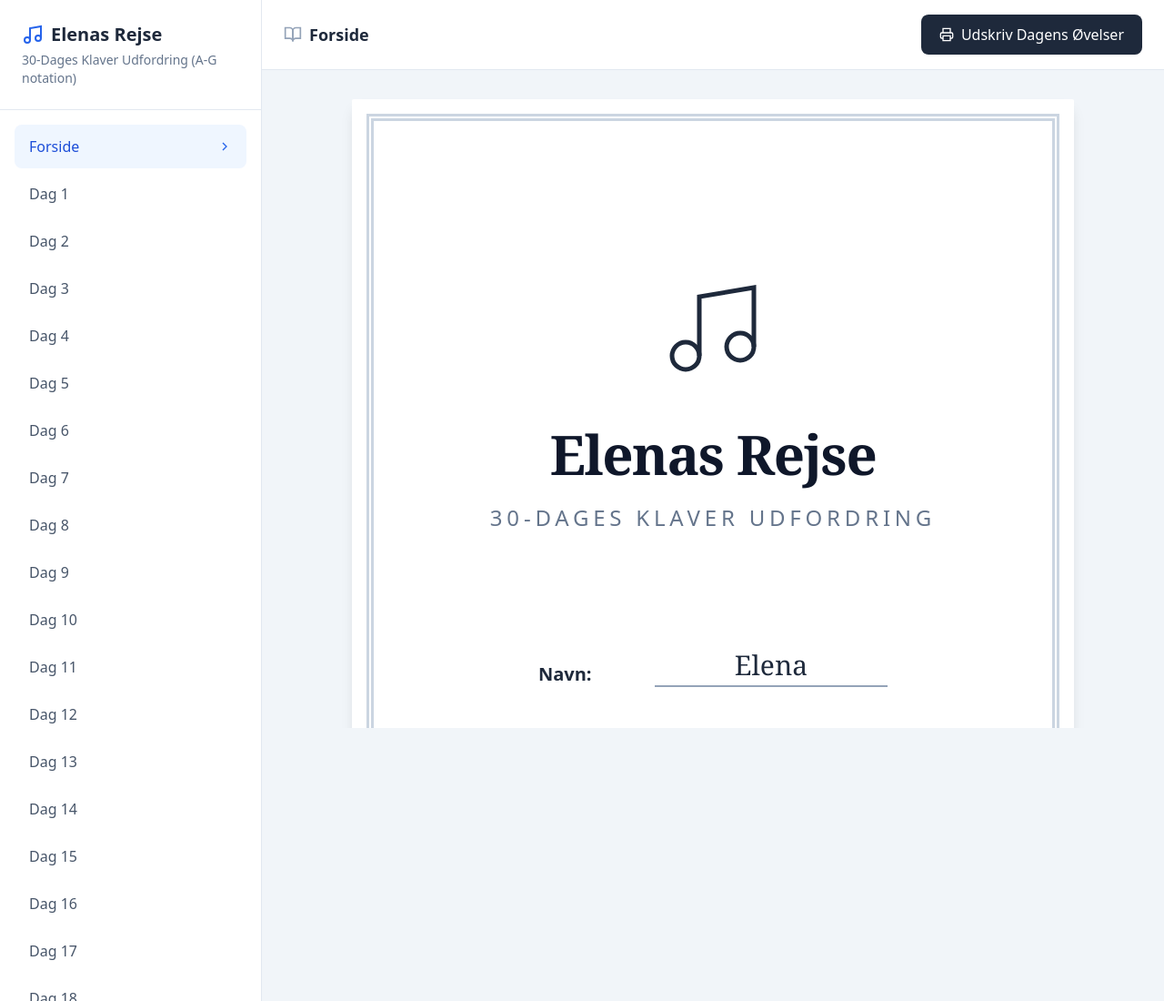
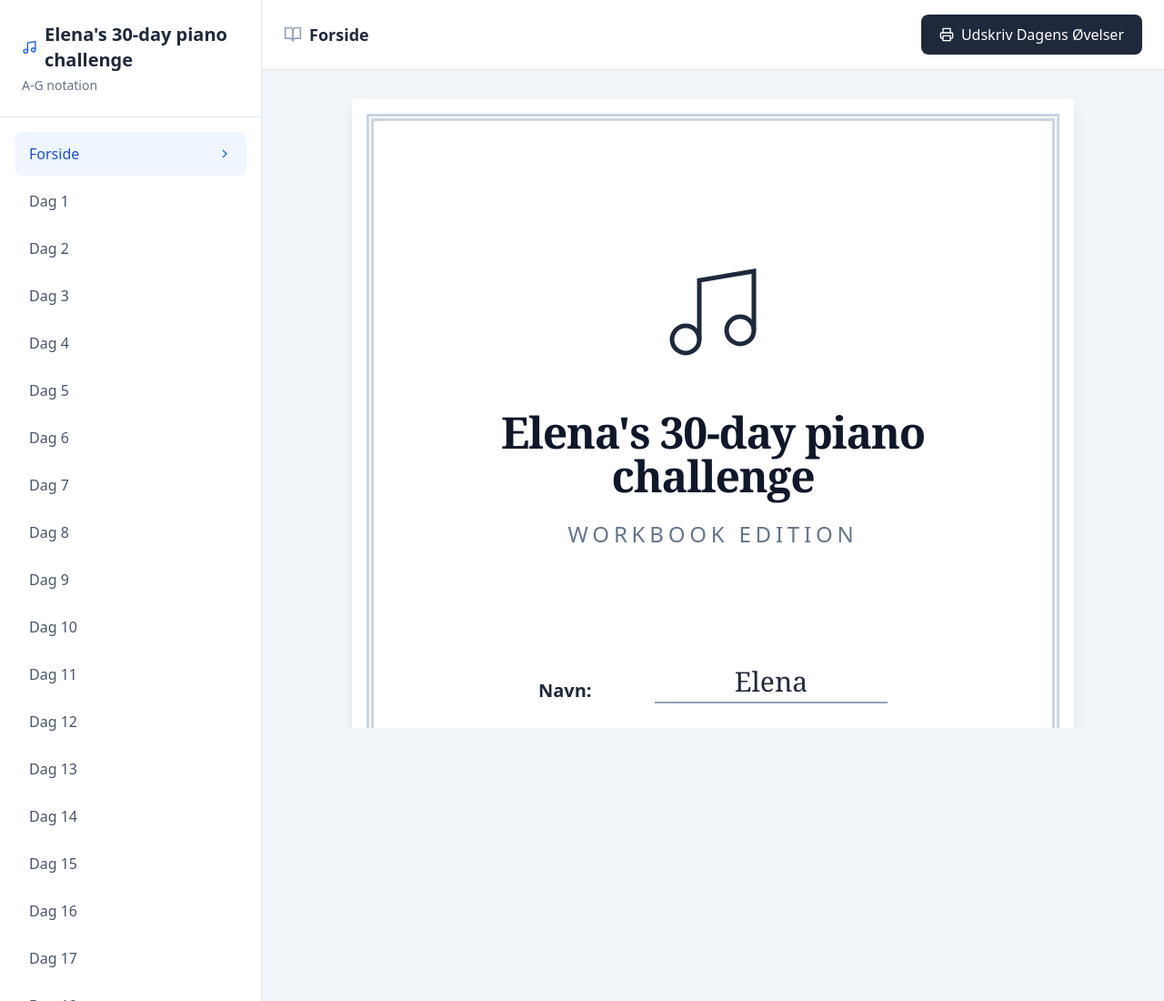
Before and after one commit to emilfunk/30-day-klaver-challenge, a plain HTML site: page 30-day-challenge.html in a window 1280 px wide. Shown: the top 1100 px of the page at 91% size. Drawn offline with nearby package versions, Linux system fonts and the light colour scheme.

Commit message:
Rename workbook to Elena's 30-day piano challenge

```diff
--- a/30-day-challenge.html
+++ b/30-day-challenge.html
@@ -3,7 +3,7 @@
 <head>
   <meta charset="UTF-8" />
   <meta name="viewport" content="width=device-width, initial-scale=1.0" />
-  <title>Elenas Rejse - 30-Dages Klaver Udfordring</title>
+  <title>Elena's 30-day piano challenge</title>
   <script src="https://cdn.tailwindcss.com"></script>
   <script crossorigin src="https://unpkg.com/react@18/umd/react.development.js"></script>
   <script crossorigin src="https://unpkg.com/react-dom@18/umd/react-dom.development.js"></script>
@@ -843,9 +843,9 @@ function App() {
           <div>
             <h1 className="font-bold text-xl text-slate-800 flex items-center gap-2">
               <Music className="w-6 h-6 text-blue-600" />
-              Elenas Rejse
+              Elena's 30-day piano challenge
             </h1>
-            <p className="text-sm text-slate-500 mt-1">30-Dages Klaver Udfordring (A-G notation)</p>
+            <p className="text-sm text-slate-500 mt-1">A-G notation</p>
           </div>
           <button onClick={() => setSidebarOpen(false)} className="lg:hidden p-2 text-slate-400 hover:text-slate-600">
             <X className="w-5 h-5" />
@@ -915,8 +915,8 @@ function App() {
                   </svg>
                 </div>
 
-                <h1 className="text-6xl font-bold text-slate-900 font-serif tracking-tight mb-6">Elenas Rejse</h1>
-                <h2 className="text-2xl text-slate-500 uppercase tracking-[0.2em] mb-20 font-medium">30-Dages Klaver Udfordring</h2>
+                <h1 className="text-5xl font-bold text-slate-900 font-serif tracking-tight mb-6">Elena's 30-day piano challenge</h1>
+                <h2 className="text-2xl text-slate-500 uppercase tracking-[0.2em] mb-20 font-medium">Workbook Edition</h2>
 
                 <div className="w-full max-w-md flex flex-col gap-10 mt-12 text-left px-8">
                   <div className="flex items-end gap-4 text-xl text-slate-800">
@@ -969,7 +969,7 @@ function App() {
 
             {/* Page Footer */}
             <div className="mt-auto px-[15mm] py-4 border-t border-slate-200 text-center text-xs text-slate-400">
-              Elenas 30-Dages Klaver Udfordring • Fortsæt det gode arbejde!
+              Elena's 30-day piano challenge • Fortsæt det gode arbejde!
             </div>
           </div>
 
```
Also changed, not shown: index.html (+1 -1 lines).
